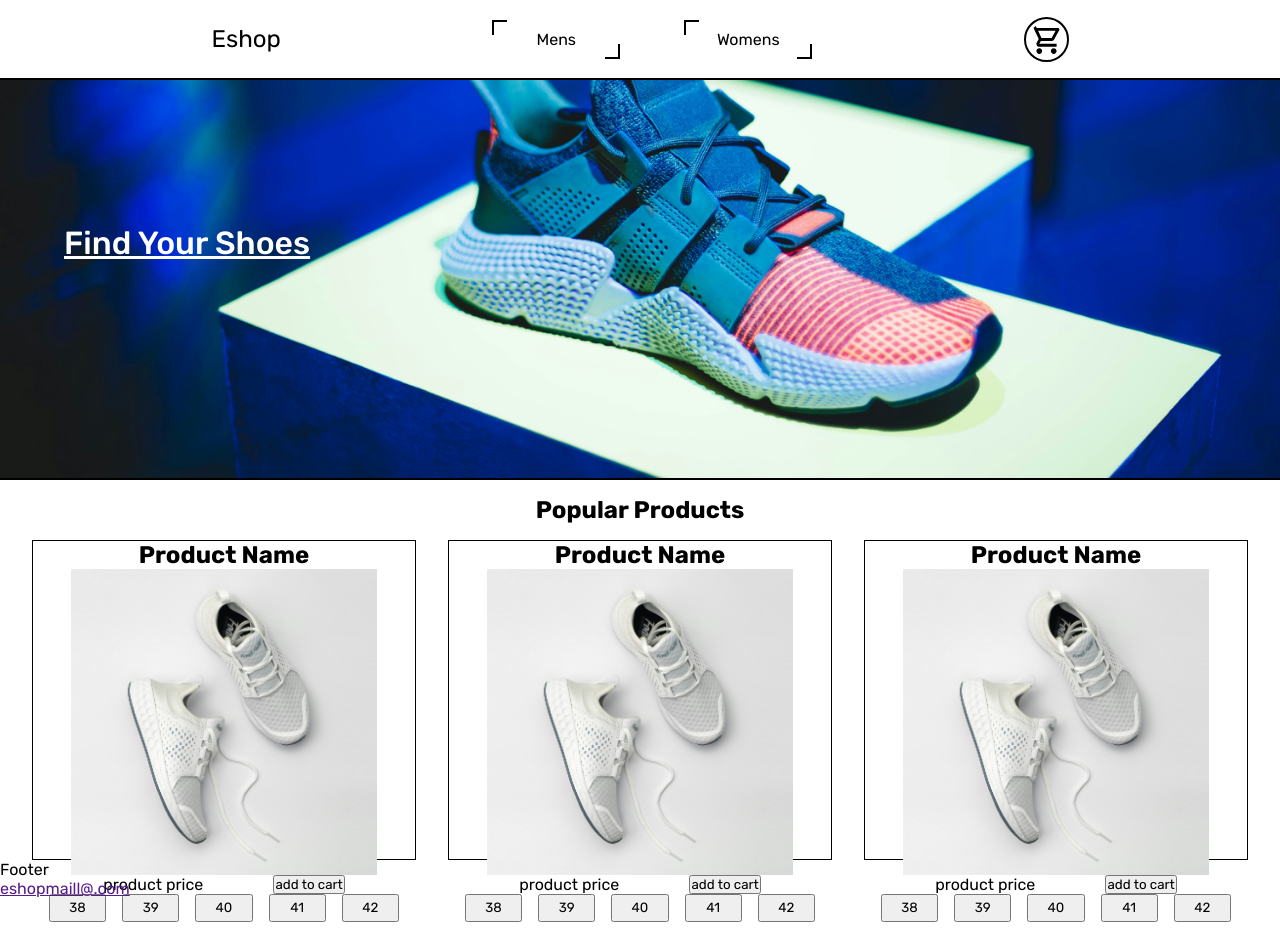
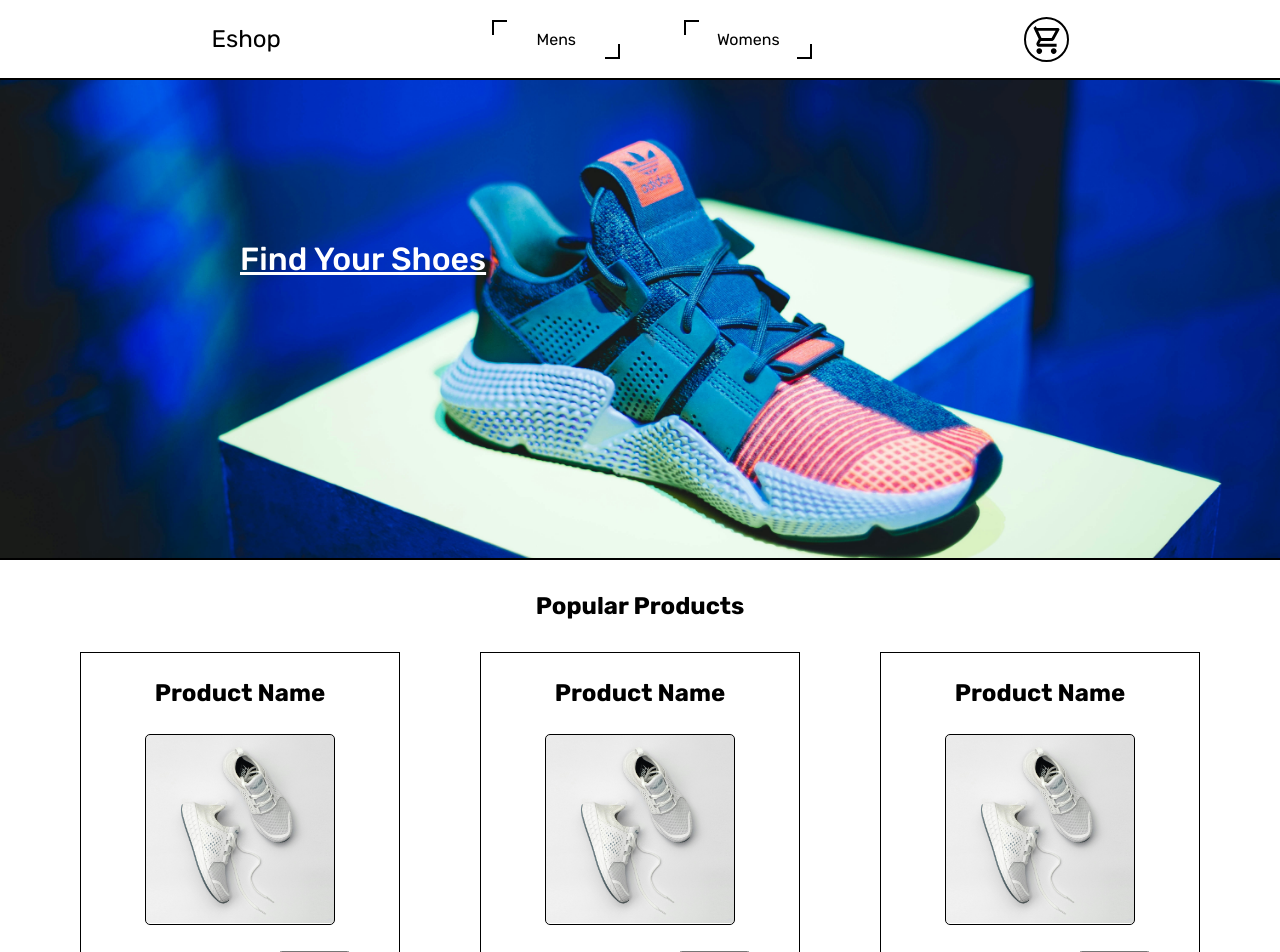
Before and after one commit to Egeeoz/eshop, a React (Vite) app: page / in a window 1280 px wide. Shown: the top 952 px of the page. Before the commit the page ends 922 px from the top, so only its background shows below. Built offline with nearby package versions, Linux system fonts and the light colour scheme.

Commit message:
Style footer, change product image sizing to not overflow

```diff
--- a/src/App.css
+++ b/src/App.css
@@ -8,12 +8,13 @@
 }
 
 .items-container {
-  margin-top: 1rem;
+  margin-top: 2rem;
+  margin-bottom: 3rem;
 }
 
 .popular-products-title {
   text-align: center;
-  margin-bottom: 1rem;
+  margin-bottom: 2rem;
 }
 
 .items {
--- a/src/components/footer.tsx
+++ b/src/components/footer.tsx
@@ -1,7 +1,9 @@
+import '../styling/footer.css';
+
 const Footer = () => {
   return (
     <footer>
-      <p>Footer</p>
+      <p>Contact:</p>
       <a href="">eshopmaill@.com</a>
     </footer>
   );
--- /dev/null
+++ b/src/styling/footer.css
@@ -0,0 +1,10 @@
+footer {
+  background-color: black;
+  width: 100%;
+  color: white;
+  height: 6vh;
+  display: flex;
+  justify-content: center;
+  align-items: center;
+  gap: 1rem;
+}
--- a/src/styling/hero.css
+++ b/src/styling/hero.css
@@ -1,8 +1,8 @@
 .hero-container {
   width: 100%;
-  height: 50vh;
+  height: 60vh;
   background-image: url('../assets//heroImg.jpg');
-  background-position: 10% 90%;
+  background-position: 25% 75%;
   background-size: cover;
   background-repeat: no-repeat;
   border-bottom: 2px solid black;
@@ -12,7 +12,7 @@
   color: white;
   text-align: left;
   font-weight: 500;
-  padding: 9rem 0rem 0rem 4rem;
+  padding: 10rem 0rem 0rem 15rem;
   text-decoration-line: underline;
   font-size: 32px;
 }
--- a/src/styling/product.css
+++ b/src/styling/product.css
@@ -2,18 +2,20 @@
   display: flex;
   flex-direction: column;
   border: 1px solid black;
-  width: 30%;
-  height: 40vh;
+  width: 25%;
+  height: 50vh;
   align-items: center;
   justify-content: space-evenly;
 }
 
 .product-image {
   background-image: url('../assets/shoes.jpg');
-  width: 80%;
+  width: 60%;
   aspect-ratio: 1/1;
   background-repeat: no-repeat;
   background-size: contain;
+  border: 1px solid black;
+  border-radius: 5px;
 }
 
 .product-bottom {
@@ -23,7 +25,7 @@
 }
 
 .product-size-container {
-  width: 100%;
+  width: 70%;
   display: flex;
   justify-content: space-evenly;
 }
```
